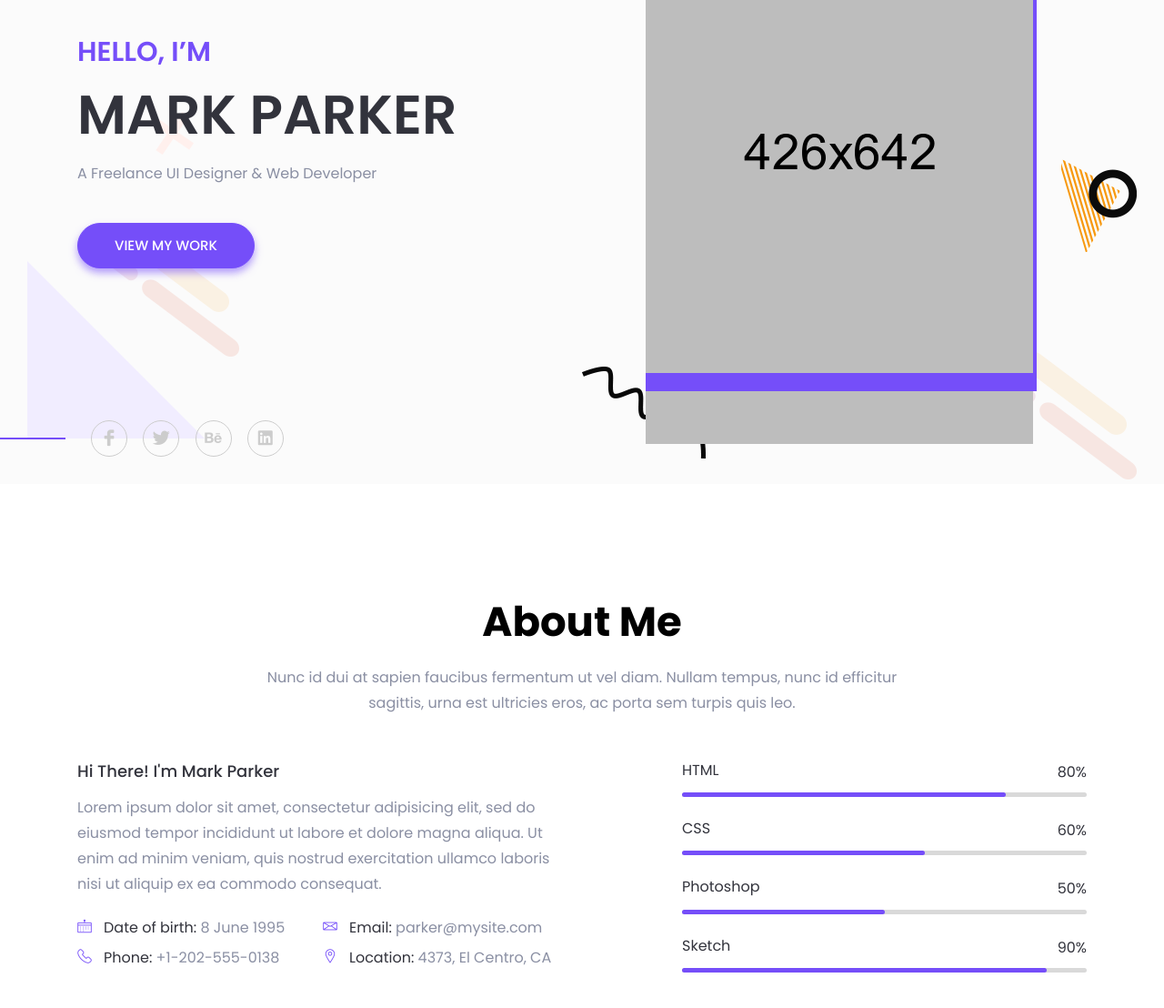
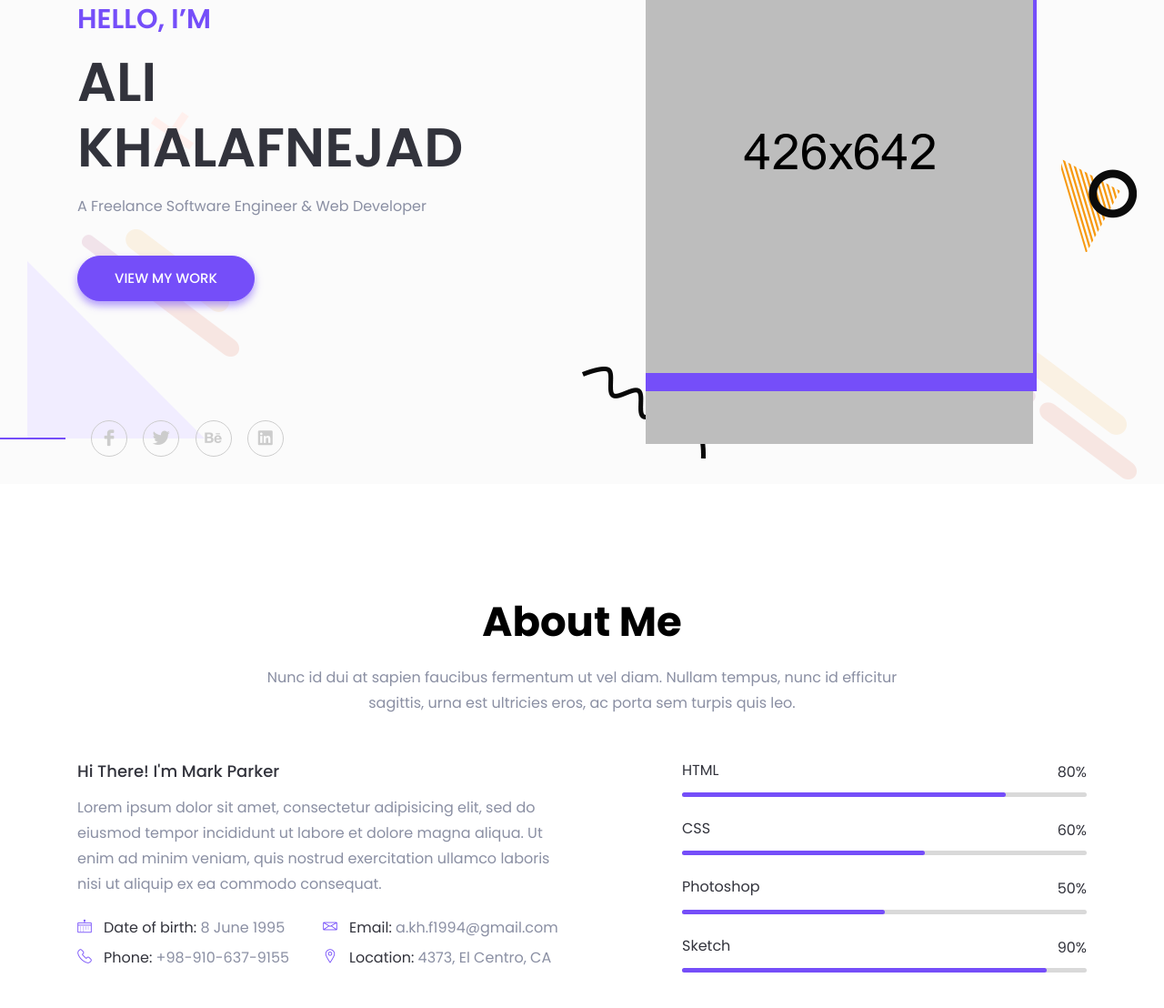
Before and after one commit to alikhalafnejad/alikhalafnejad.github.io, a plain HTML site: page index.html in a window 1280 px wide. Shown: the part 288-1396 px from the top of the page at 91% size. Drawn offline with Linux system fonts and the light colour scheme; files whose address does not match are found by name.

Commit message:
add some changes

```diff
--- a/index.html
+++ b/index.html
@@ -125,8 +125,8 @@
                     <div class="col-xl-5 col-lg-6">
                         <div class="header-content-right">
                             <h4 class="sub-title">Hello, I’m</h4>
-                            <h1 class="title">Mark Parker</h1>
-                            <p>A Freelance UI Designer & Web Developer</p>
+                            <h1 class="title">Ali Khalafnejad</h1>
+                            <p>A Freelance Software Engineer & Web Developer</p>
                             <a class="main-btn" href="#work">View my Work</a>
                         </div> <!-- header content right -->
                     </div>
@@ -192,7 +192,7 @@
                                         <i class="lni-envelope"></i>
                                     </div>
                                     <div class="info-text">
-                                        <p><span>Email:</span> parker@mysite.com</p>
+                                        <p><span>Email:</span> a.kh.f1994@gmail.com</p>
                                     </div>
                                 </div> <!-- single info -->
                             </li>
@@ -202,7 +202,7 @@
                                         <i class="lni-phone-handset"></i>
                                     </div>
                                     <div class="info-text">
-                                        <p><span>Phone:</span> +1-202-555-0138</p>
+                                        <p><span>Phone:</span> +98-910-637-9155</p>
                                     </div>
                                 </div> <!-- single info -->
                             </li>
```
